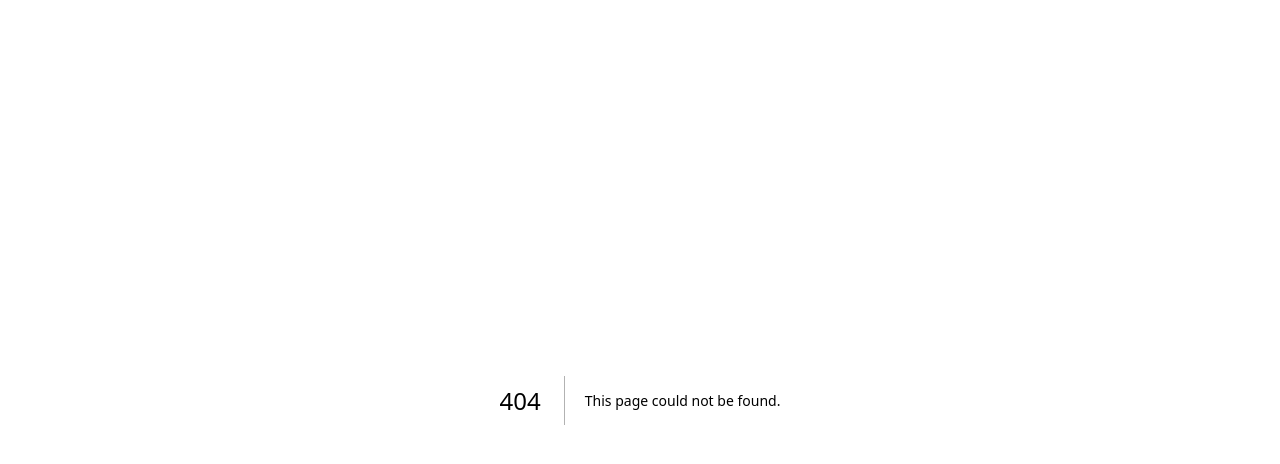
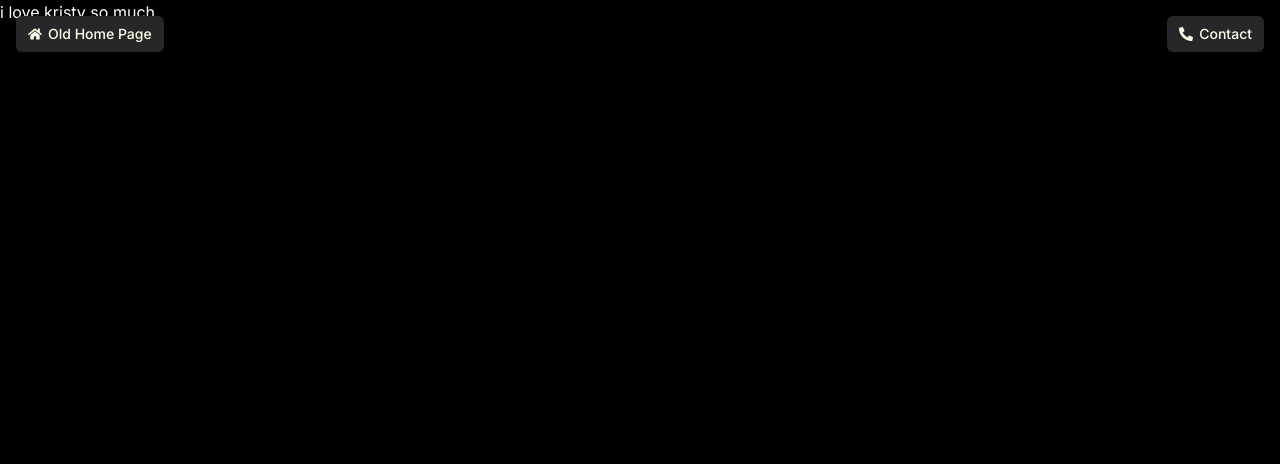
Before and after one commit to nesetkab/thehive, a Next.js app: page /summercamp in a window 1280 px wide. Before the commit this address had no page. Shown: the top 464 px of the page. Built offline with nearby package versions, Linux system fonts and the light colour scheme.

Commit message:
ts is for kristy

```diff
--- /dev/null
+++ b/app/summercamp/page.tsx
@@ -0,0 +1,12 @@
+"use client";
+
+import Header from "@/components/header";
+
+export default function SummerCamp() {
+  return (
+    <main>
+      <Header />
+      <h2> i love kristy so much </h2>
+    </main>
+  );
+}
--- a/next.config.mjs
+++ /dev/null
@@ -1,4 +0,0 @@
-/** @type {import('next').NextConfig} */
-const nextConfig = {};
-
-export default nextConfig;
--- a/package.json
+++ b/package.json
@@ -14,7 +14,7 @@
     "class-variance-authority": "^0.7.1",
     "clsx": "^2.1.1",
     "framer-motion": "^12.5.0",
-    "next": "14.2.5",
+    "next": "^14.2.5",
     "next-themes": "^0.4.6",
     "radix-ui": "^1.1.3",
     "react": "^18",
```
Also changed, not shown: 1 other file (tests, documents, lock files or other folders).
